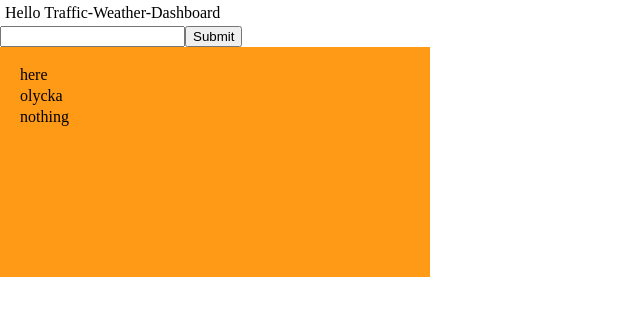
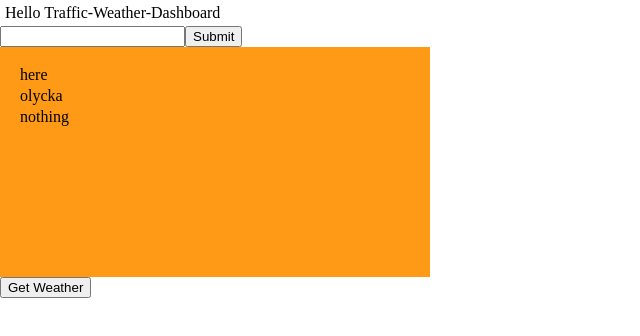
Before and after one commit to BadThad/Traffic-Weather-Dashboard, a React (Vite) app: page / in a window 1280 px wide. Shown: the top 336 px of the page, without its empty margins (0-640 px from the left). Built offline with nearby package versions, Linux system fonts and the light colour scheme.

Commit message:
Finished weatherStore

```diff
--- a/src/App.tsx
+++ b/src/App.tsx
@@ -1,16 +1,17 @@
-import './App.css'
-import { SearchBar } from './components/searchbar'
-import TrafficSituation from './components/trafficSituation'
+import "./App.css";
+import { SearchBar } from "./components/searchbar";
+import TrafficSituation from "./components/trafficSituation";
+import WeatherComponent from "./stores/weatherStore";
 
 function App() {
-
   return (
     <div>
       <p>Hello Traffic-Weather-Dashboard</p>
-      <SearchBar/>
+      <SearchBar />
       <TrafficSituation></TrafficSituation>
+      <WeatherComponent></WeatherComponent>
     </div>
-  )
+  );
 }
 
-export default App
+export default App;
--- a/src/stores/weatherStore.tsx
+++ b/src/stores/weatherStore.tsx
@@ -1,20 +1,21 @@
 import { create } from "zustand";
 
-type WeatherStore = {
-  temp: string;
-  cond: string;
-  fetchWeatherAsync: (lon: number, lat: number) => Promise<void>;
-};
+interface WeatherState {
+  temperature: number | null;
+  condition: string | null;
+  loading: boolean;
+  error: string | null;
+  fetchWeather: (latitude: number, longitude: number) => Promise<void>;
+}
 
-export const useWeatherStore = create<WeatherStore>((set) => ({
-  temp: "Temperature",
-  cond: "Condition",
-
-  fetchWeatherAsync: async (
-    latitude: number,
-    longitude: number
-  ): Promise<void> => {
+const useWeatherStore = create<WeatherState>((set) => ({
+  temperature: null,
+  condition: null,
+  loading: false,
+  error: null,
+  fetchWeather: async (latitude, longitude) => {
     const API_KEY = "236c8493b510ce5fe230adb590f7438f";
+    set({ loading: true, error: null });
 
     try {
       const response = await fetch(
@@ -24,9 +25,37 @@ export const useWeatherStore = create<WeatherStore>((set) => ({
       if (!response.ok) throw new Error("Failed to fetch weather data");
 
       const data = await response.json();
-      console.log("Weather Data:", data); // Hämta data från console.log
-    } catch (err) {
-      console.error("Error fetching weather data:", err);
+      set({
+        temperature: data.main.temp,
+        condition: data.weather[0].description,
+        loading: false,
+      });
+    } catch (err: any) {
+      set({ error: err.message, loading: false });
     }
   },
 }));
+
+const WeatherComponent = () => {
+  const { temperature, condition, loading, error, fetchWeather } =
+    useWeatherStore();
+
+  return (
+    <div>
+      <button onClick={() => fetchWeather(41.7128, -74.006)}>
+        Get Weather
+      </button>
+
+      {loading && <p>Loading...</p>}
+      {error && <p>Error: {error}</p>}
+      {temperature !== null && condition && (
+        <div>
+          <p>Temperature: {temperature}°C</p>
+          <p>Condition: {condition}</p>
+        </div>
+      )}
+    </div>
+  );
+};
+
+export default WeatherComponent;
```
